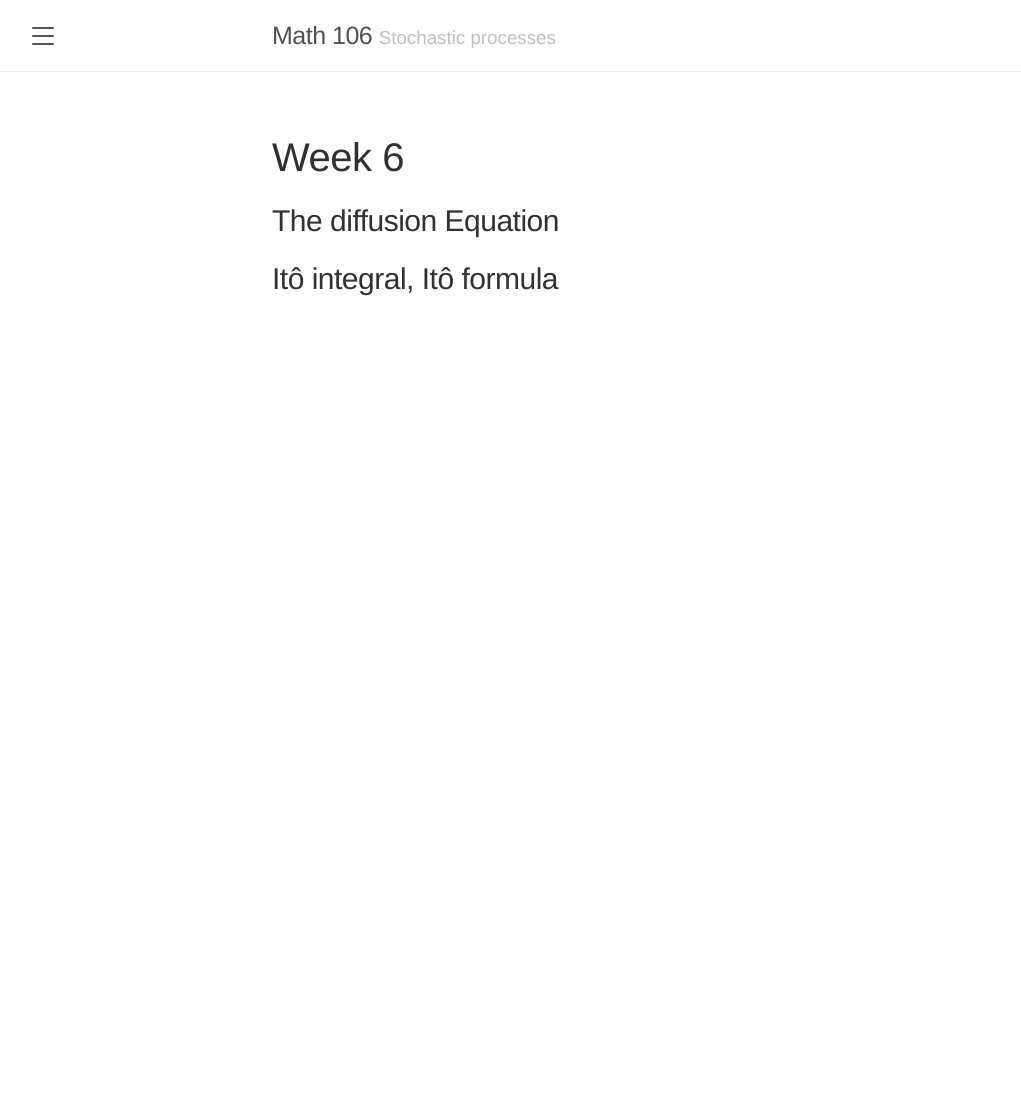
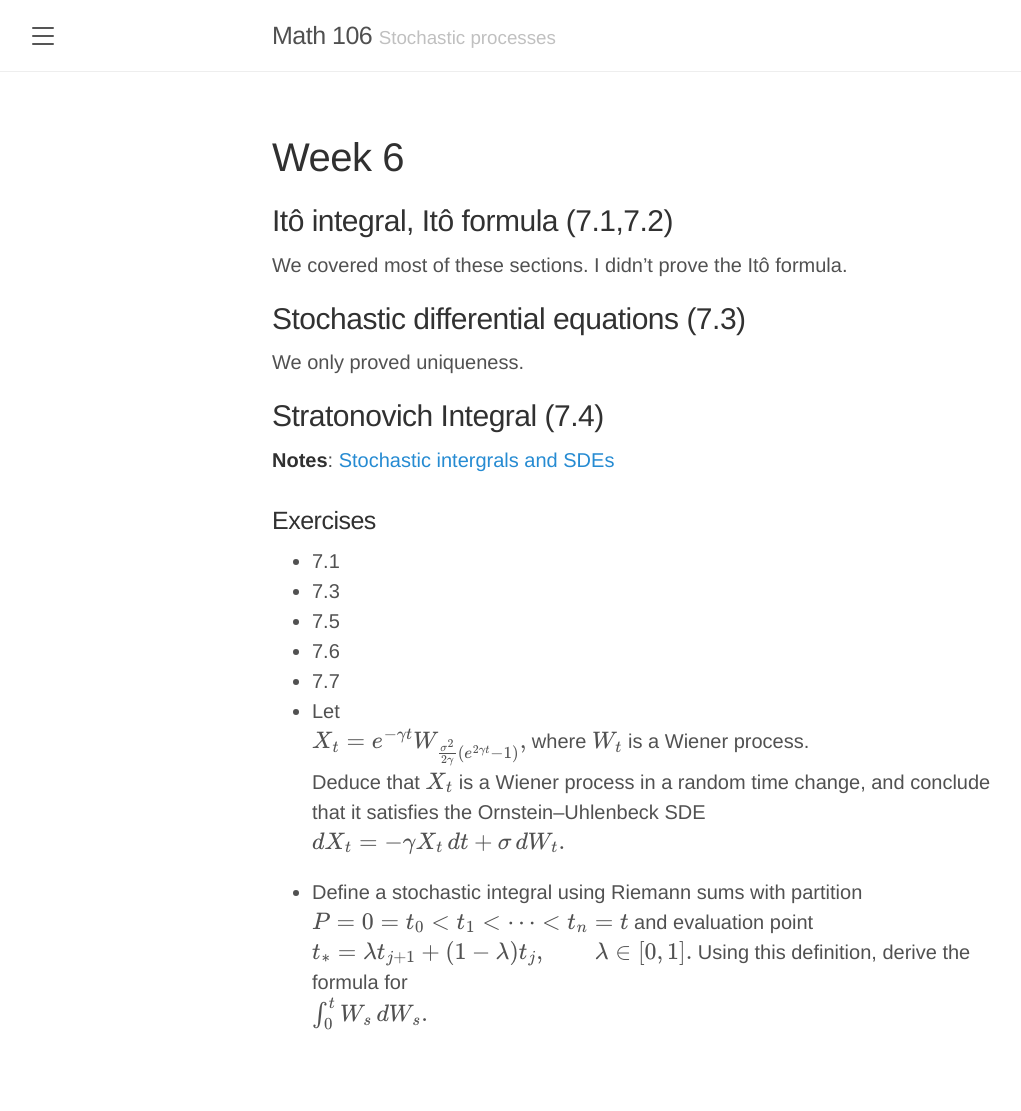
Before and after one commit to elevien/math106, a Jekyll site: the page built from Week6.md, in a window 1280 px wide. Shown: the whole page, without its empty margins (8-1029 px from the left). Built offline with Jekyll 4.4.1, drawn with Linux system fonts in a browser that asks for light colours; formulas are drawn with MathJax 3; before the commit the page ends 900 px from its top, so only the background shows below that.

Commit message:
updated week 6 problems and notes

```diff
--- a/Week6.md
+++ b/Week6.md
@@ -7,6 +7,40 @@ bibliography:
 ---
 
 
-## The diffusion Equation
+## Itô integral, Itô formula (7.1,7.2)
 
-## Itô integral, Itô formula
+We covered most of these sections. I didn't prove the  Itô formula.
+
+## Stochastic differential equations (7.3)
+
+We only proved uniqueness.
+
+## Stratonovich Integral (7.4)
+
+**Notes**: <a href="{{ '/lecture_notes/week5/2-10-2026_stochastic_integrals.pdf' | relative_url }}">Stochastic intergrals and SDEs</a>
+
+
+### Exercises
+- 7.1
+- 7.3
+- 7.5
+- 7.6
+- 7.7
+- Let
+  $$
+  X_t = e^{-\gamma t}W_{\frac{\sigma^2}{2\gamma}(e^{2\gamma t}-1)},
+  $$
+  where $W_t$ is a Wiener process.
+  Deduce that $X_t$ is a Wiener process in a random time change, and conclude that it satisfies the Ornstein–Uhlenbeck SDE
+  $$
+  dX_t = -\gamma X_t\,dt + \sigma\, dW_t.
+  $$
+
+- Define a stochastic integral using Riemann sums with partition $P=\{0=t_0<t_1<\dots<t_n=t\}$ and evaluation point
+  $$
+  t_* = \lambda t_{j+1} + (1-\lambda)t_j,\qquad \lambda\in[0,1].
+  $$
+  Using this definition, derive the formula for
+  $$
+  \int_0^t W_s\, dW_s.
+  $$
```
Also changed, not shown: 4 other files.
